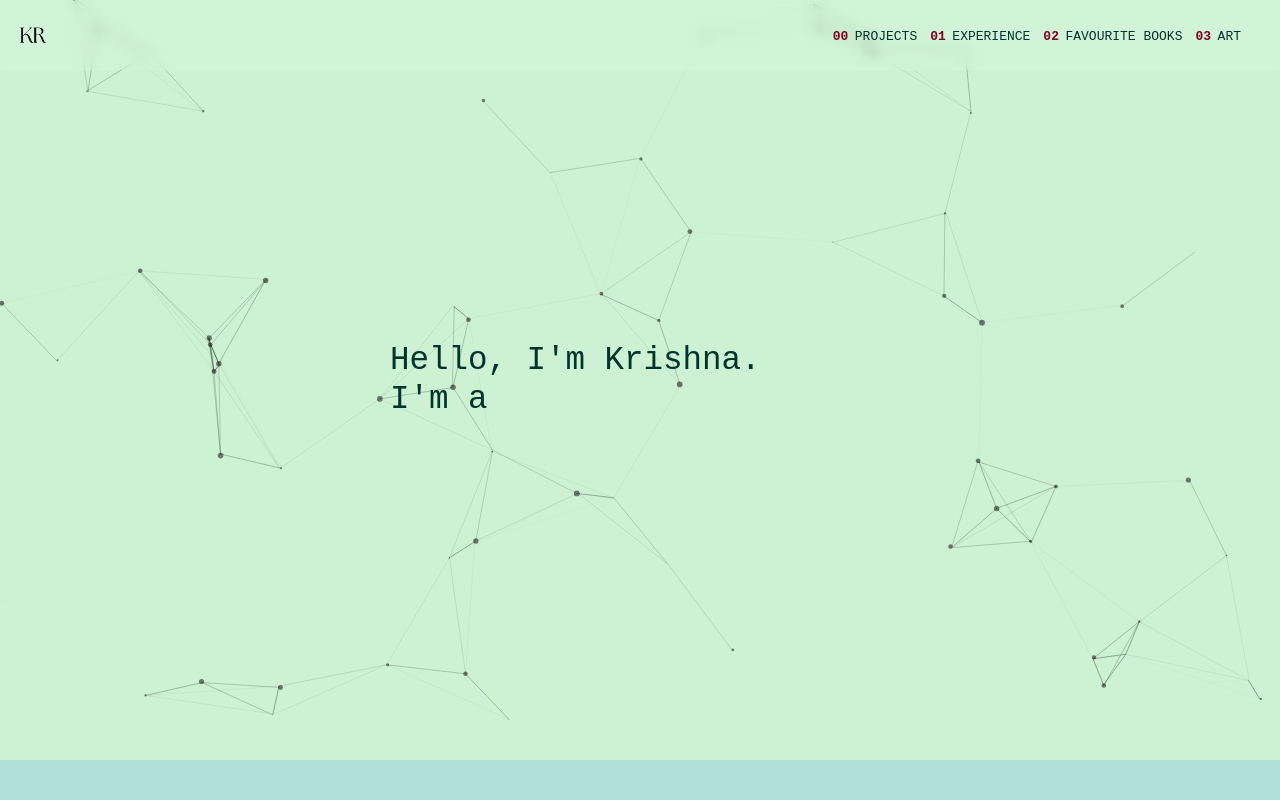
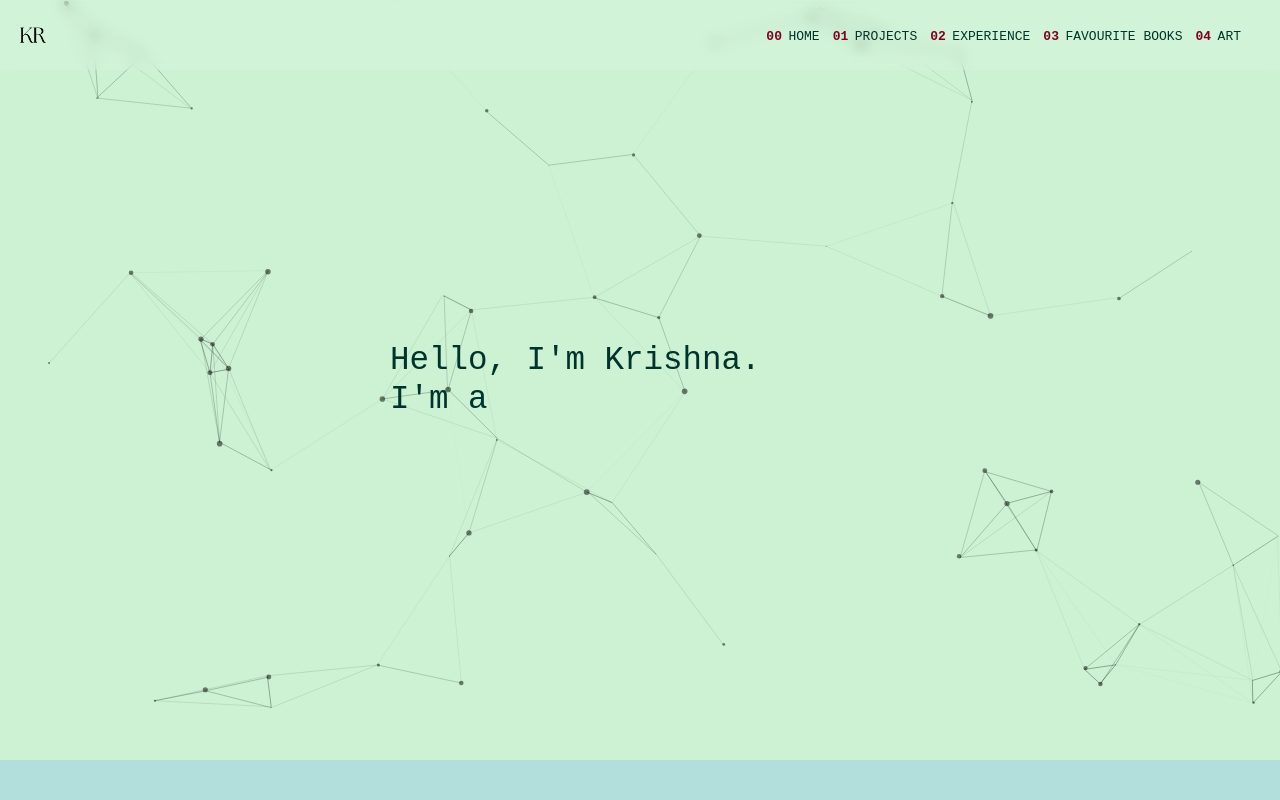
Before and after one commit to krishnaraketla/portfolio, a React (Create React App) app in the folder frontend/: page / in a window 1280 px wide. Shown: the top 800 px of the page. Built offline with nearby package versions, Linux system fonts and the light colour scheme; the HTML template or start-up script is replaced by a standard one.

Commit message:
corrections to gallery view

```diff
--- a/frontend/src/components/Navbar.js
+++ b/frontend/src/components/Navbar.js
@@ -26,16 +26,19 @@ const Navbar = () => {
             <nav>
                 <ul id="primary-navigation" className={`primary-navigation ${isNavExpanded ? 'expanded' : ''}`}>
                     <li>
-                        <a href="#projects"><span aria-hidden='true'>00</span>Projects</a>
+                        <a href="/"><span aria-hidden='true'>00</span>Home</a>
                     </li>
                     <li>
-                        <a href="#experience"><span aria-hidden='true'>01</span>Experience</a>
+                        <a href="#projects"><span aria-hidden='true'>01</span>Projects</a>
                     </li>
                     <li>
-                        <a href="#favourite-books"><span aria-hidden='true'>02</span>Favourite Books</a>
+                        <a href="#experience"><span aria-hidden='true'>02</span>Experience</a>
                     </li>
                     <li>
-                        <a href="#art"><span aria-hidden='true'>03</span>Art</a>
+                        <a href="#favourite-books"><span aria-hidden='true'>03</span>Favourite Books</a>
+                    </li>
+                    <li>
+                        <a href="#art"><span aria-hidden='true'>04</span>Art</a>
                     </li>
                 </ul>
             </nav>
--- a/frontend/src/styles/PageSection.css
+++ b/frontend/src/styles/PageSection.css
@@ -3,7 +3,7 @@
     display: flex;
     padding:1rem;
     margin:0;
-    min-height: 60dvh;
+    min-height: 60vh;
 }
 
 .page-section:nth-child(even) {
@@ -49,8 +49,8 @@
 
 .page-section-image img{
     display: block;
-    max-width: 35dvw;
-    max-height: 45dvh;
+    max-width: 35vw;
+    max-height: 45vh;
     border-radius: 8px;
     box-shadow: 0 4px 8px rgba(0, 0, 0, 0.2), 0 6px 20px rgba(0, 0, 0, 0.19);
     transition: transform 0.3s ease-in-out;
@@ -59,7 +59,7 @@
 
 .page-section-images img {
     display: block;
-    max-width: 35dvw;
+    max-width: 15vw;
     height: auto; /* Maintains aspect ratio */
     border-radius: 12px; /* Softer rounded corners */
     box-shadow: 0 4px 10px rgba(0, 0, 0, 0.1), 0 8px 15px rgba(0, 0, 0, 0.08); /* Softer shadows for a modern look */
@@ -72,10 +72,10 @@
     transform: scale(1.05);
 }
 
-/* .page-section-images img:hover {
-    transform: scale(1.05);
+.page-section-images img:hover {
+    transform: scale(2);
     box-shadow: 0 6px 15px rgba(0, 0, 0, 0.15), 0 10px 20px rgba(0, 0, 0, 0.1);
-} */
+}
 
 .page-section-images {
     display: flex;
@@ -96,13 +96,14 @@
     }
     .page-section-image img{
         display: block;
-        max-width: 85dvw;
-        max-height: 35dvh;
+        max-width: 85vw;
+        max-height: 35vh;
     }
     .page-section-images img{
         width: auto;
+        max-width: 35vw;
     }
     .page-section-images {
-        flex-direction: column;
+        /* flex-direction: column; */
     }
 }
```
